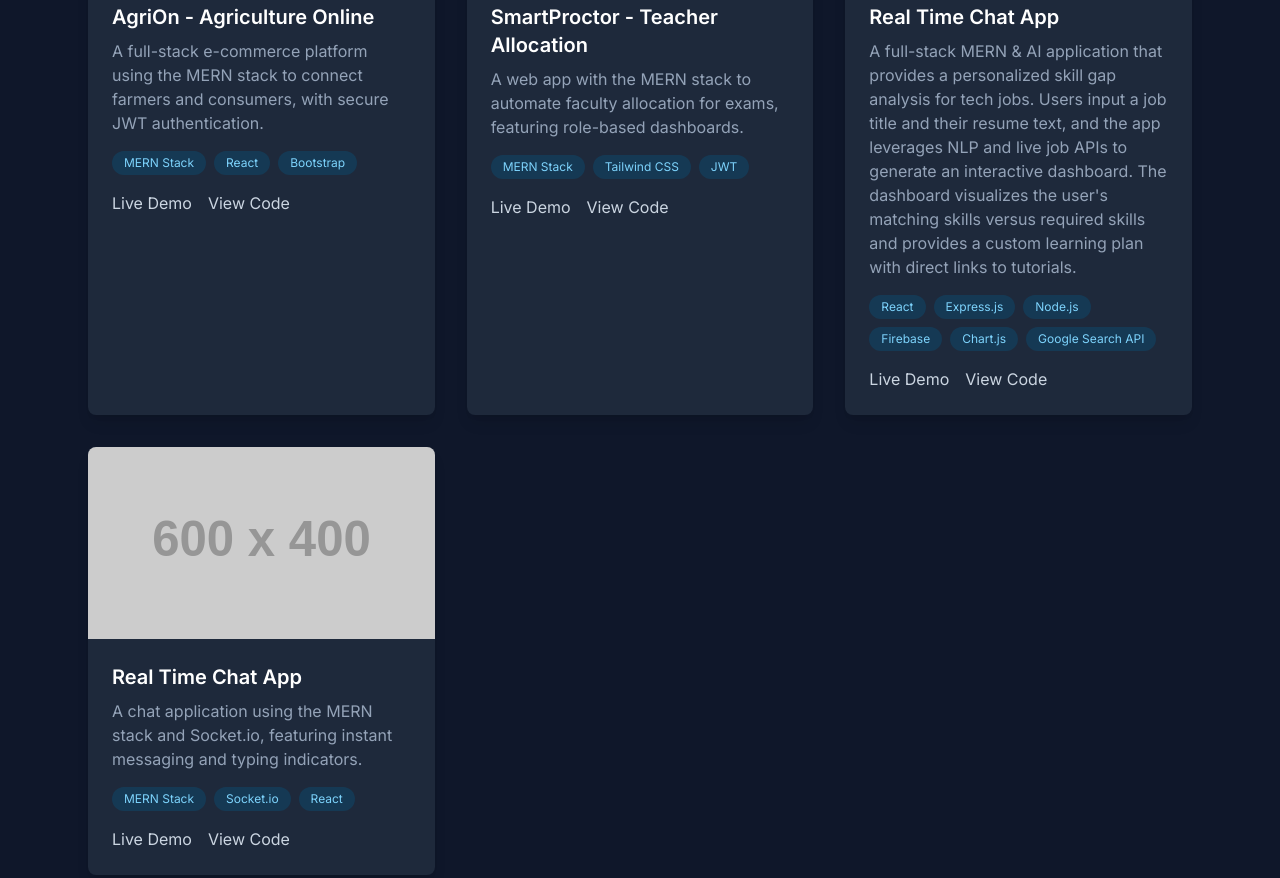
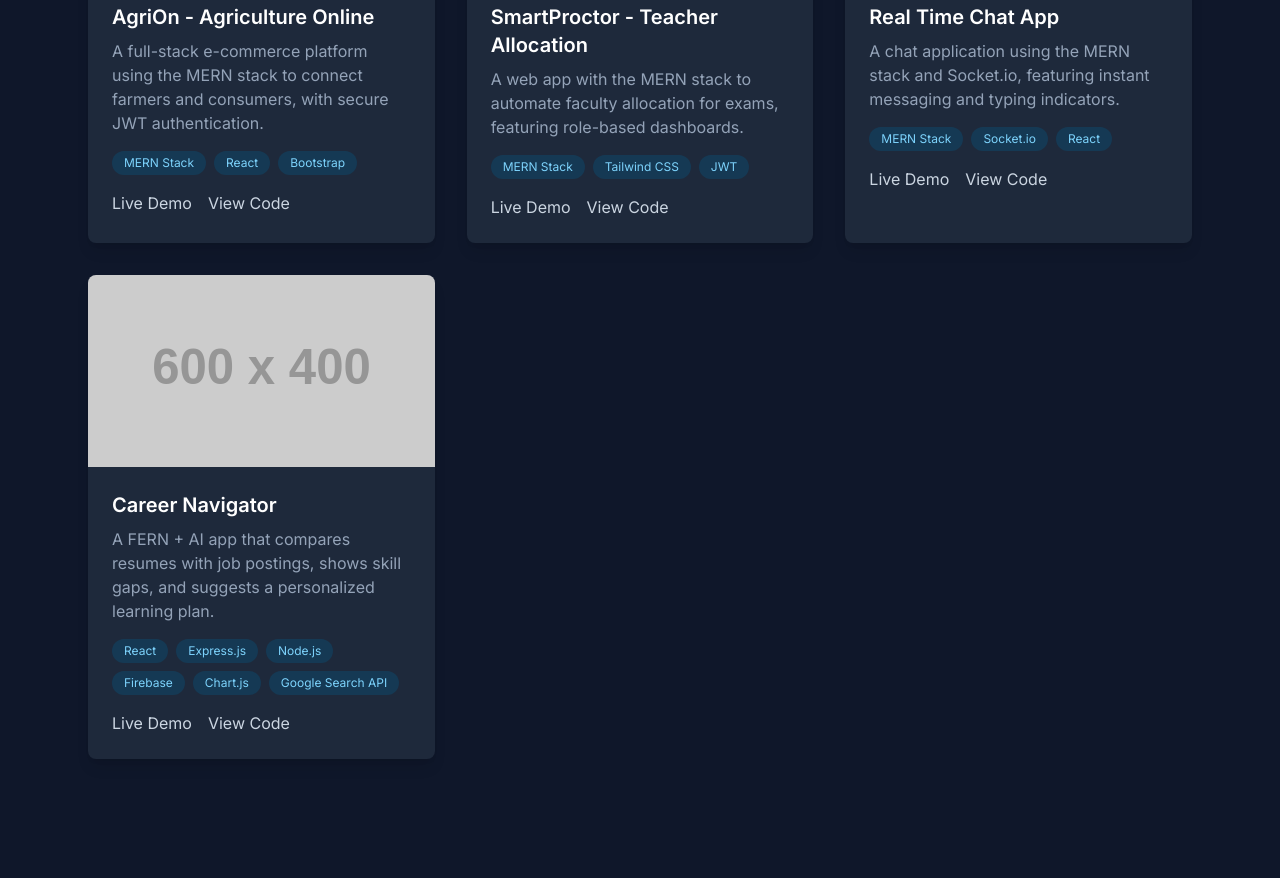
Before and after one commit to navdeepkandra/Portfolio_Website, a plain HTML site: page index.html in a window 1280 px wide. Shown: the part 2209-3087 px from the top of the page. Drawn offline with nearby package versions, Linux system fonts and the light colour scheme; placeholder pictures from the web are drawn by us.

Commit message:
Updated New Project

```diff
--- a/index.html
+++ b/index.html
@@ -152,7 +152,25 @@
                     <img src="https://placehold.co/600x400/0f172a/38bdf8?text=Chat+App&font=inter" alt="Real Time Chat App Project" class="w-full h-48 object-cover">
                     <div class="p-6">
                         <h3 class="text-xl font-semibold text-white mb-2">Real Time Chat App</h3>
-                        <p class="text-slate-400 mb-4">A full-stack MERN & AI application that provides a personalized skill gap analysis for tech jobs. Users input a job title and their resume text, and the app leverages NLP and live job APIs to generate an interactive dashboard. The dashboard visualizes the user's matching skills versus required skills and provides a custom learning plan with direct links to tutorials.</p>
+                        <p class="text-slate-400 mb-4">A chat application using the MERN stack and Socket.io, featuring instant messaging and typing indicators.</p>
+                         <div class="flex flex-wrap gap-2 mb-4">
+                            <span class="text-xs bg-sky-900/50 text-sky-300 py-1 px-3 rounded-full">MERN Stack</span>
+                            <span class="text-xs bg-sky-900/50 text-sky-300 py-1 px-3 rounded-full">Socket.io</span>
+                            <span class="text-xs bg-sky-900/50 text-sky-300 py-1 px-3 rounded-full">React</span>
+                        </div>
+                        <div class="flex space-x-4">
+                            <a href="https://chatapp-ciq2.onrender.com/" class="text-slate-300 hover:text-sky-400 transition-colors">Live Demo</a>
+                            <a href="https://github.com/navdeepkandra/ChatApp" class="text-slate-300 hover:text-sky-400 transition-colors">View Code</a>
+                        </div>
+                    </div>
+                </div>
+
+                <!-- Project Card 4 -->
+                <div class="bg-slate-800 rounded-lg overflow-hidden group transform hover:-translate-y-2 transition-transform duration-300 shadow-lg">
+                    <img src="https://placehold.co/600x400/0f172a/38bdf8?text=Career+Navigator&font=inter" alt="Career Navigator Project" class="w-full h-48 object-cover">
+                    <div class="p-6">
+                        <h3 class="text-xl font-semibold text-white mb-2">Career Navigator</h3>
+                        <p class="text-slate-400 mb-4">A FERN + AI app that compares resumes with job postings, shows skill gaps, and suggests a personalized learning plan.</p>
                          <div class="flex flex-wrap gap-2 mb-4">
                             <span class="text-xs bg-sky-900/50 text-sky-300 py-1 px-3 rounded-full">React</span>
                             <span class="text-xs bg-sky-900/50 text-sky-300 py-1 px-3 rounded-full">Express.js</span>
@@ -164,24 +182,6 @@
                         <div class="flex space-x-4">
                             <a href="https://career-path-navigator-woad.vercel.app/" class="text-slate-300 hover:text-sky-400 transition-colors">Live Demo</a>
                             <a href="https://github.com/navdeepkandra/Career_Navigator/tree/main" class="text-slate-300 hover:text-sky-400 transition-colors">View Code</a>
-                        </div>
-                    </div>
-                </div>
-
-                <!-- Project Card 4 -->
-                <div class="bg-slate-800 rounded-lg overflow-hidden group transform hover:-translate-y-2 transition-transform duration-300 shadow-lg">
-                    <img src="https://placehold.co/600x400/0f172a/38bdf8?text=Career+Navigator&font=inter" alt="Real Time Chat App Project" class="w-full h-48 object-cover">
-                    <div class="p-6">
-                        <h3 class="text-xl font-semibold text-white mb-2">Real Time Chat App</h3>
-                        <p class="text-slate-400 mb-4">A chat application using the MERN stack and Socket.io, featuring instant messaging and typing indicators.</p>
-                         <div class="flex flex-wrap gap-2 mb-4">
-                            <span class="text-xs bg-sky-900/50 text-sky-300 py-1 px-3 rounded-full">MERN Stack</span>
-                            <span class="text-xs bg-sky-900/50 text-sky-300 py-1 px-3 rounded-full">Socket.io</span>
-                            <span class="text-xs bg-sky-900/50 text-sky-300 py-1 px-3 rounded-full">React</span>
-                        </div>
-                        <div class="flex space-x-4">
-                            <a href="https://chatapp-ciq2.onrender.com/" class="text-slate-300 hover:text-sky-400 transition-colors">Live Demo</a>
-                            <a href="https://github.com/navdeepkandra/ChatApp" class="text-slate-300 hover:text-sky-400 transition-colors">View Code</a>
                         </div>
                     </div>
                 </div>
```
